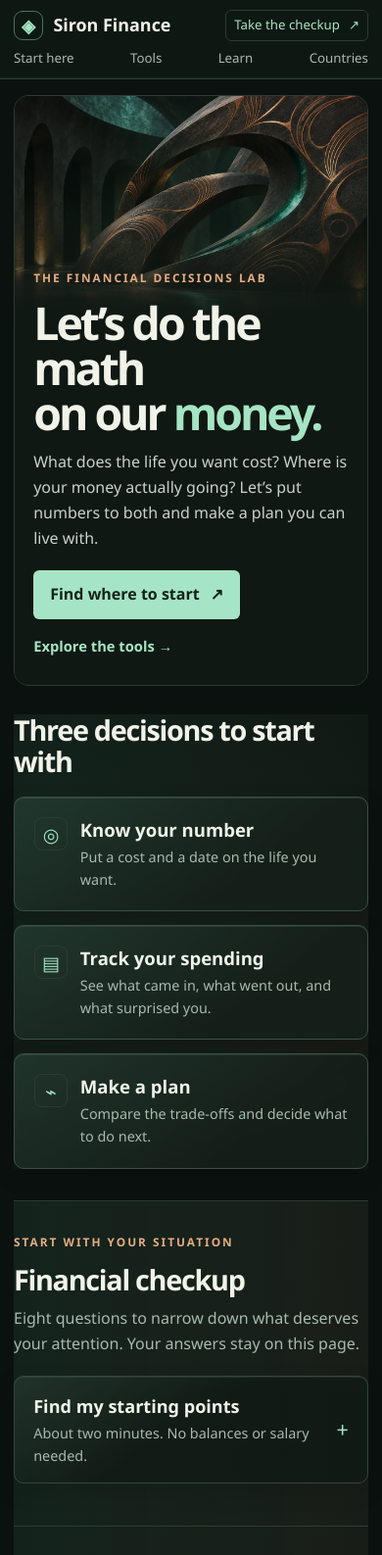
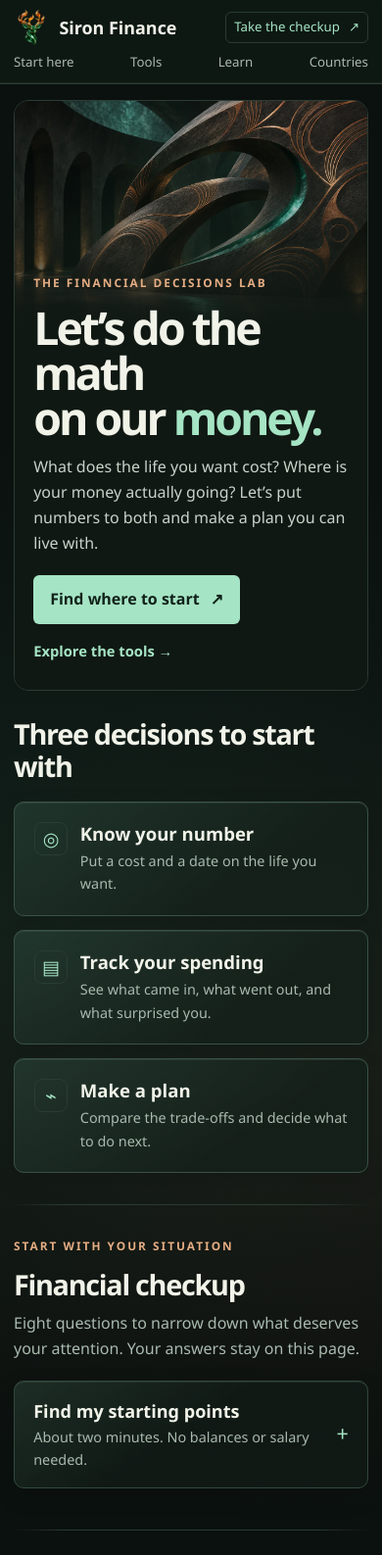
Before and after one commit to williamsfavour010/siron-finance, a plain HTML site: page index.html in a window 390 px wide. Shown: the top 1587 px of the page at 98% size. Drawn offline with Linux system fonts and the light colour scheme.

Commit message:
Blend page backgrounds and add the Siron deer mark

```diff
--- a/assets/site.css
+++ b/assets/site.css
@@ -26,10 +26,16 @@ p { margin: 0 0 1rem; }
 .wrap { width: min(1280px, calc(100% - 96px)); margin-inline: auto; }
 .skip { position: absolute; z-index: 5; padding: .7rem 1rem; background: var(--bg); transform: translateY(-200%); }
 .skip:focus { transform: none; }
+/* Paint ambient light on the full page, so it never stops at a text column. */
+main {
+  background:
+    radial-gradient(ellipse 48rem 30rem at 14% 52rem, #2a604b2e, transparent 100%),
+    radial-gradient(ellipse 40rem 27rem at 86% 64rem, #925c3c19, transparent 100%);
+}
 .masthead { position: sticky; top: 0; z-index: 4; border-bottom: 1px solid var(--border); background: var(--bg); }
 .nav-row { min-height: 74px; display: flex; justify-content: space-between; align-items: center; gap: 1.5rem; }
 .brand { display: inline-flex; align-items: center; gap: .65rem; color: var(--ink); text-decoration: none; font-weight: 740; font-size: 1.12rem; white-space: nowrap; }
-.brand-mark { display: grid; place-items: center; width: 30px; height: 30px; border: 1px solid #45735e; color: var(--mint); border-radius: 9px; font-size: 1.13rem; }
+.brand-mark { display: block; flex: none; width: 43px; height: 43px; object-fit: contain; }
 .nav-row nav { display: flex; align-items: center; gap: clamp(.8rem, 3vw, 2.5rem); }
 .nav-row nav a, .nav-action { color: var(--muted); text-decoration: none; font-size: .91rem; white-space: nowrap; }
 .nav-row a:hover { color: var(--mint); }
@@ -61,7 +67,12 @@ p { margin: 0 0 1rem; }
 .route-card > span { color: var(--mint); }
 .route-symbol { display: grid; place-items: center; height: 34px; width: 34px; border: 1px solid var(--border); border-radius: 8px; font-size: 1.2rem; line-height: 1; }
 .content-stack { max-width: 1020px; margin-inline: auto; }
-.module { position: relative; padding: 2.7rem 0; border-top: 1px solid var(--border); }
+.module {
+  position: relative;
+  padding: 2.7rem 0;
+  border-top: 1px solid var(--border);
+  border-image: linear-gradient(90deg, transparent, var(--border) 15% 85%, transparent) 1;
+}
 .anchor { position: absolute; top: 0; }
 .disclosure { margin: .65rem 0; background: var(--surface); border: 1px solid var(--border); border-radius: 10px; }
 .disclosure > summary { display: flex; justify-content: space-between; align-items: center; gap: .9rem; cursor: pointer; list-style: none; padding: 1rem 1.2rem; border-radius: 10px; }
@@ -127,10 +138,6 @@ footer { border-top: 1px solid var(--border); background: #0e1712; padding: 2.6r
     backdrop-filter: blur(16px) saturate(135%);
     box-shadow: inset 0 -1px 0 #d6ffe312;
   }
-  .journey, .content-stack {
-    background: radial-gradient(ellipse at 9% 5rem, #2a604b35, transparent 33rem),
-                radial-gradient(ellipse at 90% 20rem, #925c3c17, transparent 29rem);
-  }
   .route-card {
     background: linear-gradient(145deg, #36584b69, #142019d9 67%);
     -webkit-backdrop-filter: blur(10px);
@@ -147,7 +154,7 @@ footer { border-top: 1px solid var(--border); background: #0e1712; padding: 2.6r
     box-shadow: none;
   }
   .masthead { background: var(--bg); }
-  .journey, .content-stack { background: none; }
+  main { background: none; }
   .route-card, .disclosure { background: var(--surface); }
   .route-card:hover, .result { background: var(--raised); }
 }
@@ -204,6 +211,7 @@ footer { border-top: 1px solid var(--border); background: #0e1712; padding: 2.6r
   .nav-row nav { width: 100%; order: 3; justify-content: space-between; gap: .5rem; }
   .nav-row nav a, .nav-action { font-size: .83rem; }
   .nav-action { padding: .25rem .5rem; }
+  .brand-mark { width: 36px; height: 36px; }
   .hero { min-height: 0; display: block; margin-top: 16px; }
   .hero-image { height: 230px; width: 100%; }
   .hero::after { background: linear-gradient(180deg, #10181300 0, #10181334 100px, #101813 230px); }
--- a/index.html
+++ b/index.html
@@ -7,14 +7,15 @@
   <meta name="description" content="A practical, self-guided financial decisions lab. Know your number, track your spending, and make a plan you can live with.">
   <meta name="theme-color" content="#0b110f">
   <title>Siron Finance</title>
-  <link rel="stylesheet" href="assets/site.css?v=result-help">
+  <link rel="icon" href="assets/siron-deer.png" type="image/png">
+  <link rel="stylesheet" href="assets/site.css?v=deer-mark">
   <script type="module" src="scripts/app.mjs?v=result-help"></script>
 </head>
 <body>
   <a class="skip" href="#main">Skip to content</a>
   <header class="masthead">
     <div class="wrap nav-row">
-      <a href="#top" class="brand"><span class="brand-mark" aria-hidden="true">◈</span> Siron Finance</a>
+      <a href="#top" class="brand"><img class="brand-mark" src="assets/siron-deer.png" alt="" width="43" height="43"> Siron Finance</a>
       <nav aria-label="Main navigation">
         <a href="#start">Start here</a><a href="#tools">Tools</a><a href="#learn">Learn</a><a href="#countries">Countries</a>
       </nav>
@@ -394,6 +395,6 @@
       </div>
     </div>
   </main>
-  <footer id="about"><div class="wrap footer-inner"><div><a href="#top" class="brand"><span class="brand-mark" aria-hidden="true">◈</span> Siron Finance</a><p>Built by Favour for people figuring out money together.</p></div><div><p>Educational examples. Verify tax, legal, insurance and investment details for your situation. Calculator inputs stay in this page. The workbooks and contribution form open on Google.</p><a href="https://www.si.edu/object/uli-notes%3Anmafa_98-20-1">Design inspiration: Igbo uli linework</a></div></div></footer>
+  <footer id="about"><div class="wrap footer-inner"><div><a href="#top" class="brand"><img class="brand-mark" src="assets/siron-deer.png" alt="" width="43" height="43" loading="lazy"> Siron Finance</a><p>Built by Favour for people figuring out money together.</p></div><div><p>Educational examples. Verify tax, legal, insurance and investment details for your situation. Calculator inputs stay in this page. The workbooks and contribution form open on Google.</p><a href="https://www.si.edu/object/uli-notes%3Anmafa_98-20-1">Design inspiration: Igbo uli linework</a></div></div></footer>
 </body>
 </html>
```
Also changed, not shown: site.html (+4 -3 lines), assets/siron-deer.png (added).
